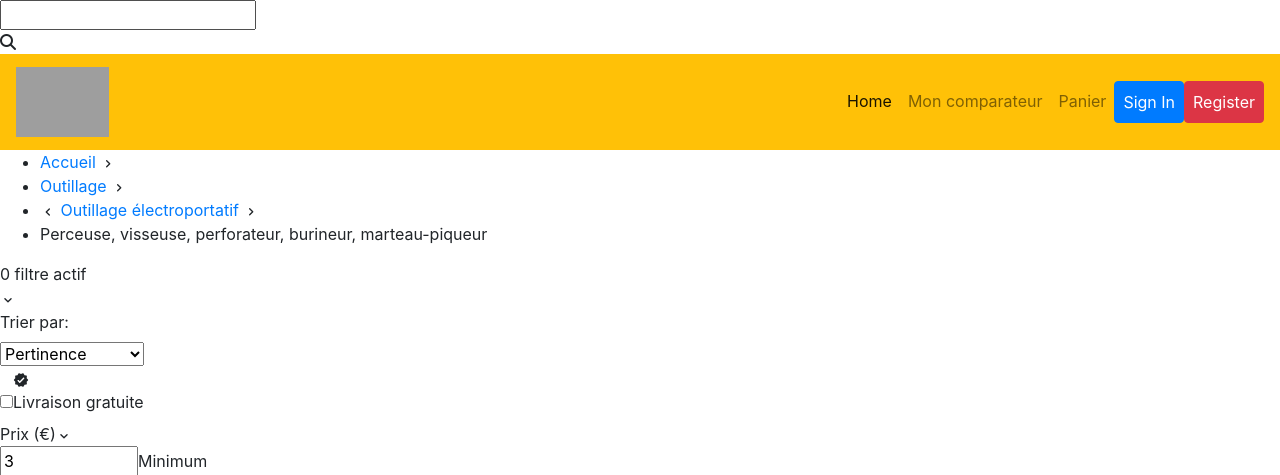
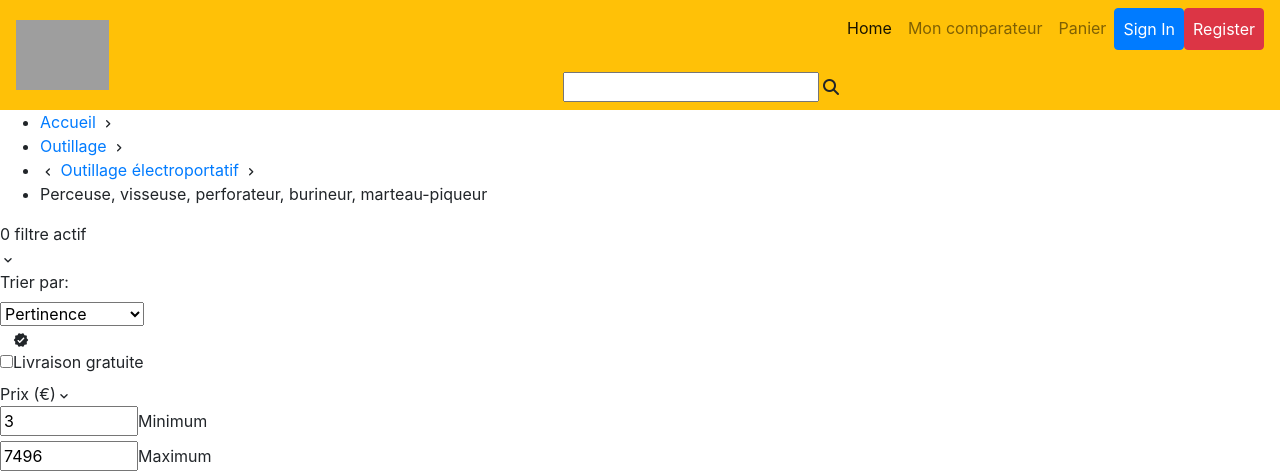
Before and after one commit to benjamin31200/La-symfony-de-manau, a Symfony app: template templates/home/home.html.twig in a window 1280 px wide. Shown: the top 475 px of the page. Run offline with Twig, Linux system fonts and the light colour scheme; the template is opened without the code that fills it, so the values that code supplies are empty; some libraries are stand-ins or nearby versions; grey boxes are pictures that could not be loaded.

Commit message:
fix css navbar

```diff
--- a/templates/components/_navbar.html.twig
+++ b/templates/components/_navbar.html.twig
@@ -1,16 +1,18 @@
+<nav class="navbar navbar-expand-lg navbar-light bg-warning">
+	<a class="navbar-brand" href="/"><img src="https://www.sdbpro.fr/wp-content/uploads/2018/09/Logo-ManoMano.jpg.webp" alt="ManoMano" style="height:70px; width:auto;"></a>
+	<div class="collapse navbar-collapse" id="navbarSupportedContent">
+		<ul class="navbar-nav ml-auto topnav">
 			<div class="box">
 				<form name="search">
-            <input type="text" class="input" name="txt"
-            onmouseout="document.search.txt.value = ''">
+					<input type="text" class="input" name="txt" style="margin: 4rem auto auto auto;" onmouseout="document.search.txt.value = ''">
+					<i class="fas fa-search"style="margin: 2rem auto auto auto;"></i>
 				</form>
-            <i class="fas fa-search"></i>
+
 			</div>
-  <nav class="navbar navbar-expand-lg navbar-light bg-warning">
-        <a class="navbar-brand" href="/"><img src="https://www.sdbpro.fr/wp-content/uploads/2018/09/Logo-ManoMano.jpg.webp" alt="ManoMano" style= "height:70px; width:auto;"></a>
-        <div class="collapse navbar-collapse" id="navbarSupportedContent">
-            <ul class="navbar-nav ml-auto topnav">
 			<li class="nav-item active">
-                    <a class="nav-link" href="/">Home <span class="sr-only">(current)</span></a>
+				<a class="nav-link" href="/">Home
+					<span class="sr-only">(current)</span>
+				</a>
 			</li>
 			<li class="nav-item">
 				<a class="nav-link" href="{{ path("comparator_index") }}">Mon comparateur</a>
@@ -28,4 +30,3 @@
 	</div>
 
 </nav>
-</div>
```
Lines whose indentation alone changed are shown as unchanged.
